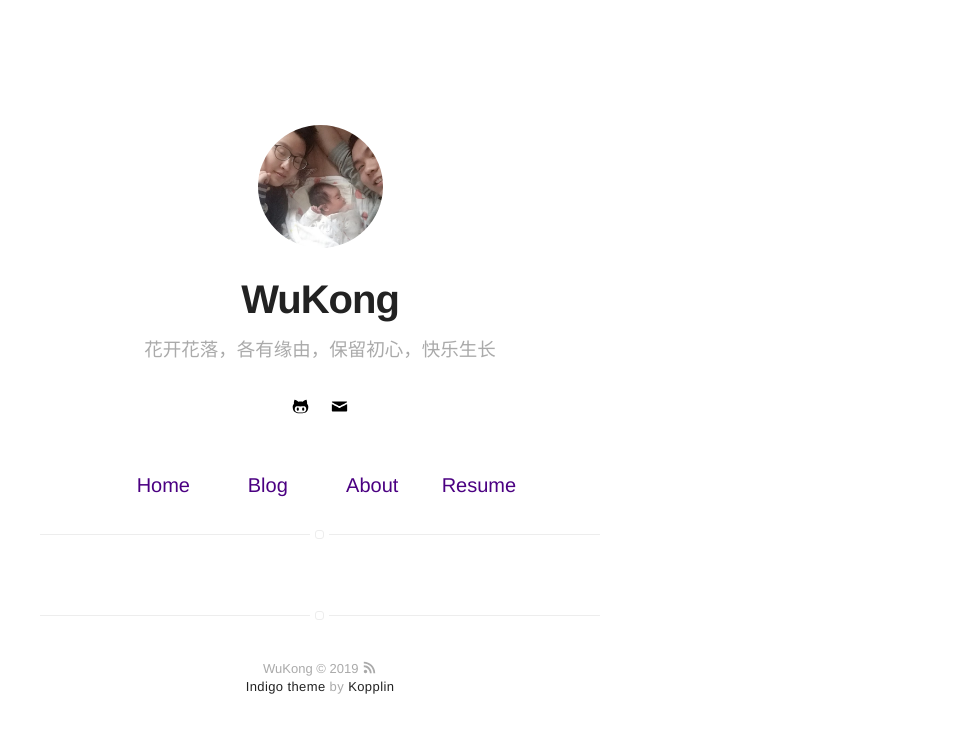
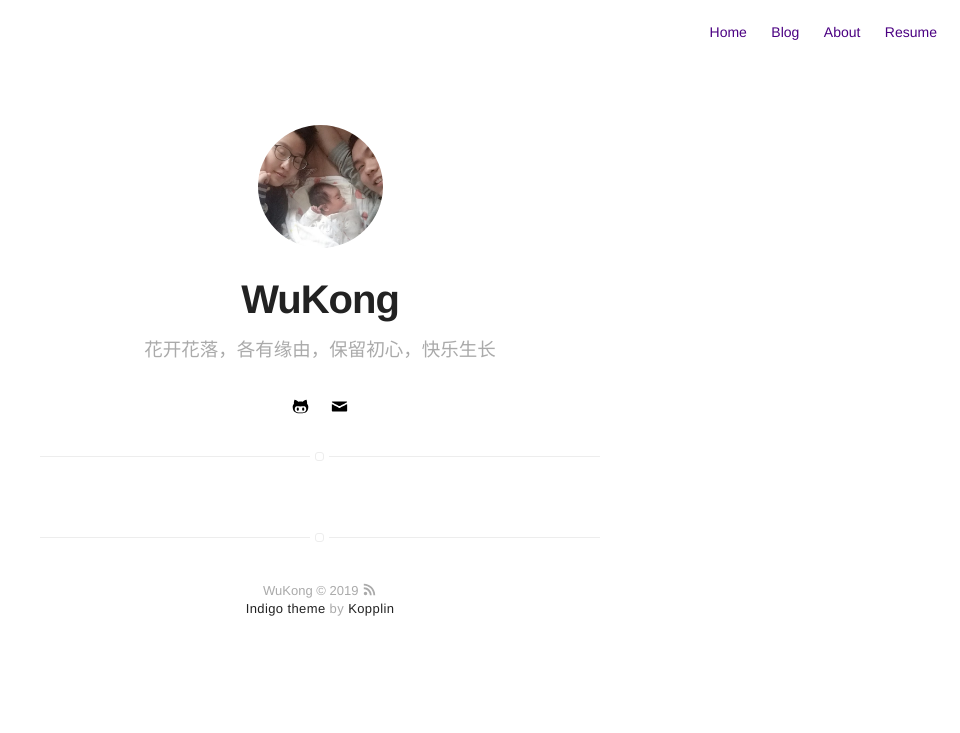
Before and after one commit to legend91325/legend91325.github.io, a Jekyll site: the page built from projects.html, in a window 1280 px wide. Shown: the top 733 px of the page, without its empty margins (320-1280 px from the left). Built offline with Jekyll 4.4.1, drawn with Linux system fonts in a browser that asks for light colours.

Commit message:
更新html样式

```diff
--- a/_includes/nav.html
+++ b/_includes/nav.html
@@ -1,5 +1,4 @@
-<!--<nav class="{% if page.title == "Home" %}nav-home{% else %}nav{% endif %}">-->
-<nav class="nav-home">
+<nav class="{% if page.title == "Home" or page.title == "Blog" %}nav-home{% else %}nav{% endif %}">
     <ul class="list">
         {% if page.title != "Home" %}
             <li class="item">
```
